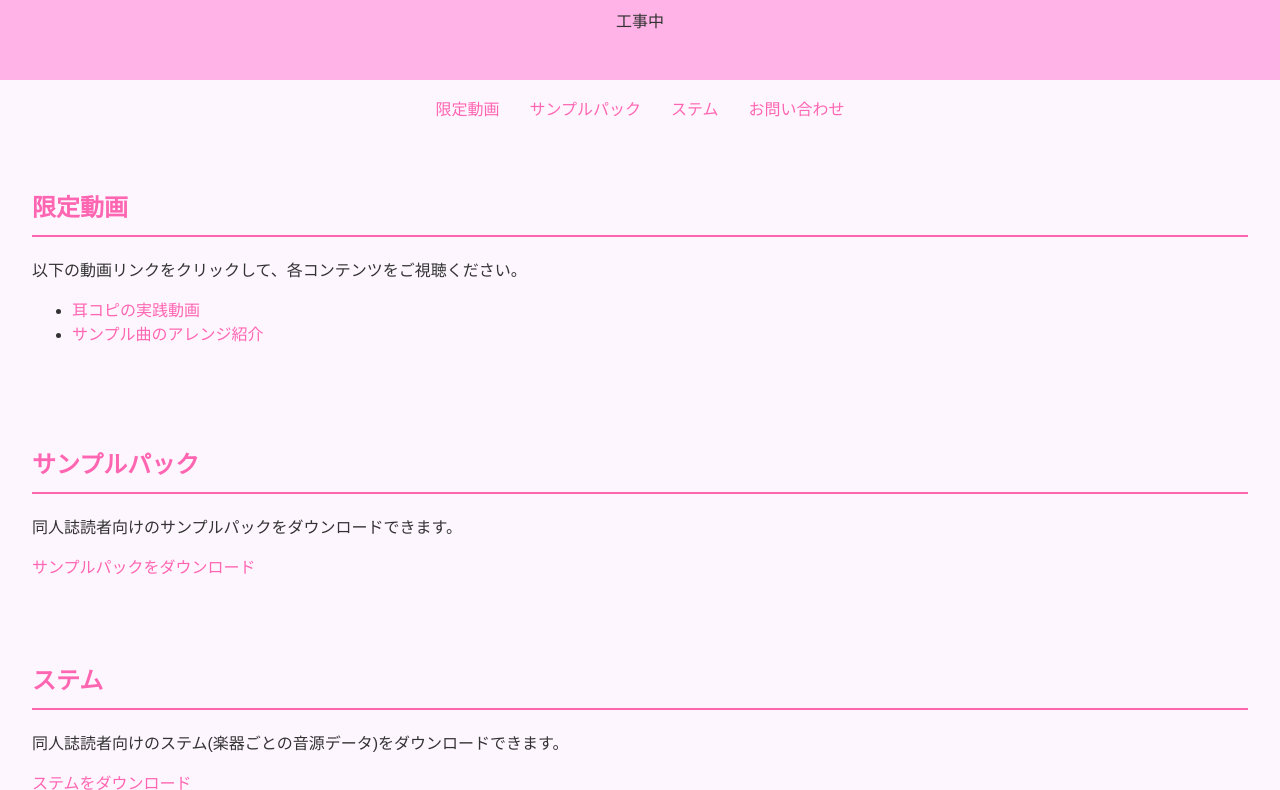
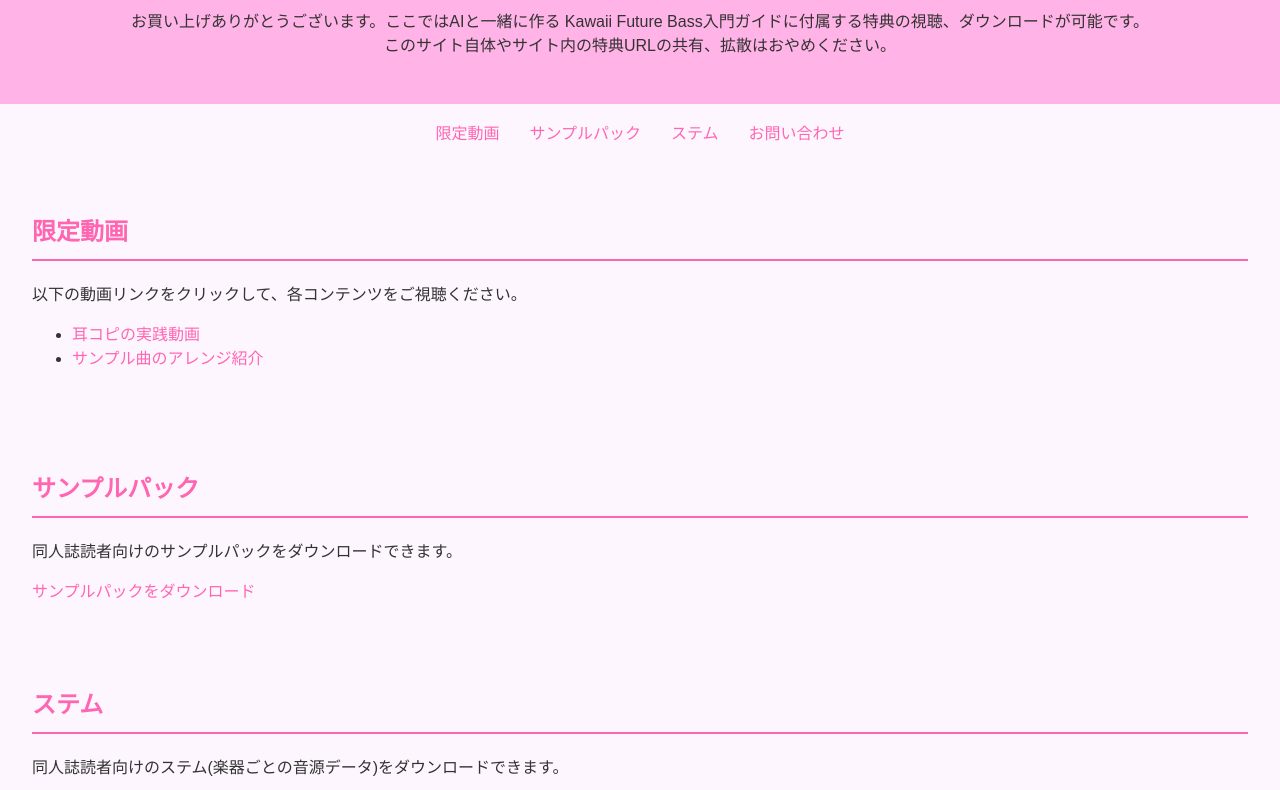
Before and after one commit to magenta-book/KFB, a plain HTML site: page index.html in a window 1280 px wide. Shown: the part 159-949 px from the top of the page. Drawn offline with Linux system fonts and the light colour scheme.

Commit message:
Update index.html
説明書き修正

```diff
--- a/index.html
+++ b/index.html
@@ -9,7 +9,7 @@
 <body>
     <header>
         <h1>AIと一緒に作る Kawaii Future Bass入門ガイド<br>特典ページ</h1>
-        <p>工事中</p>
+        <p>お買い上げありがとうございます。ここではAIと一緒に作る Kawaii Future Bass入門ガイドに付属する特典の視聴、ダウンロードが可能です。<br>このサイト自体やサイト内の特典URLの共有、拡散はおやめください。</p>
     </header>
 
     <nav>
```
